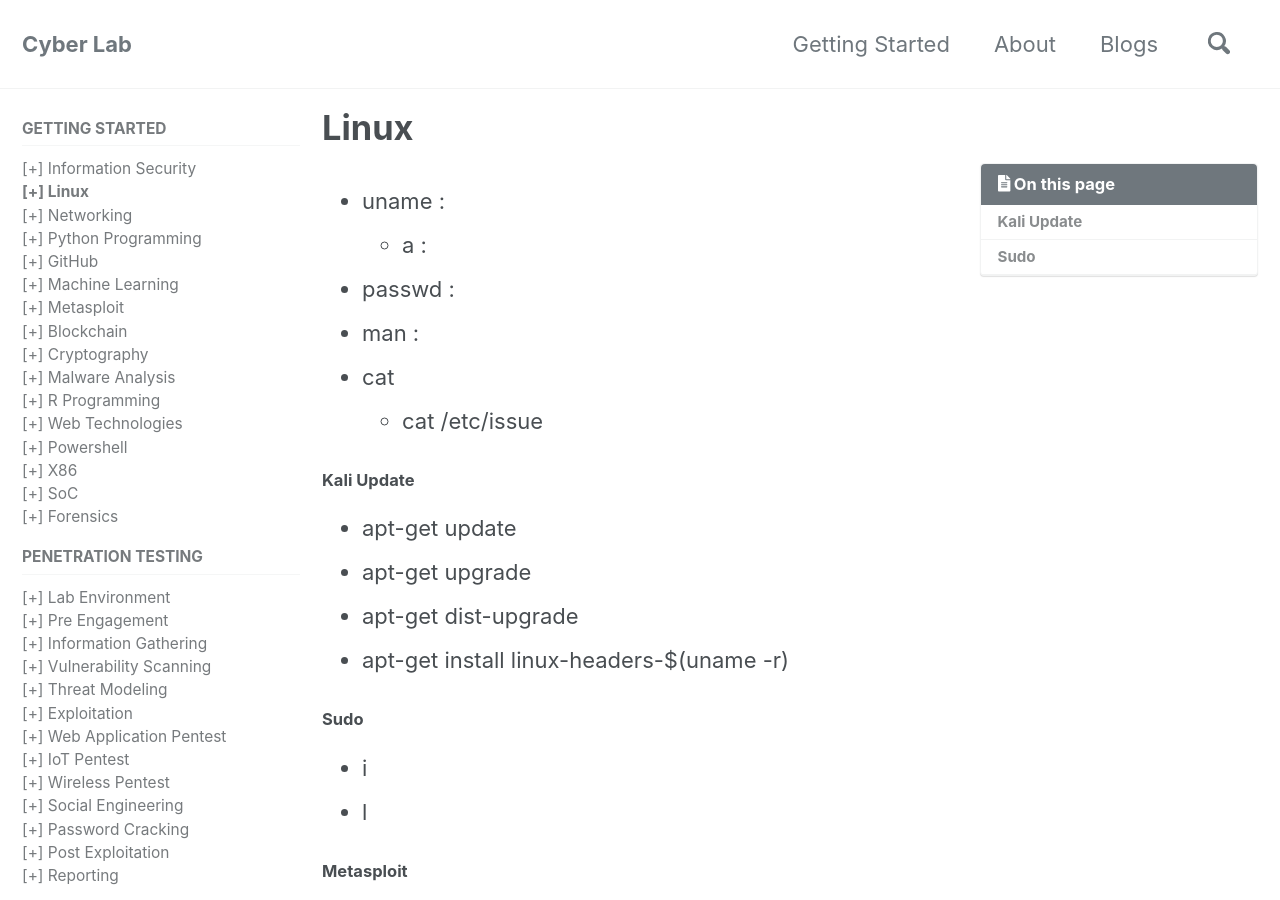
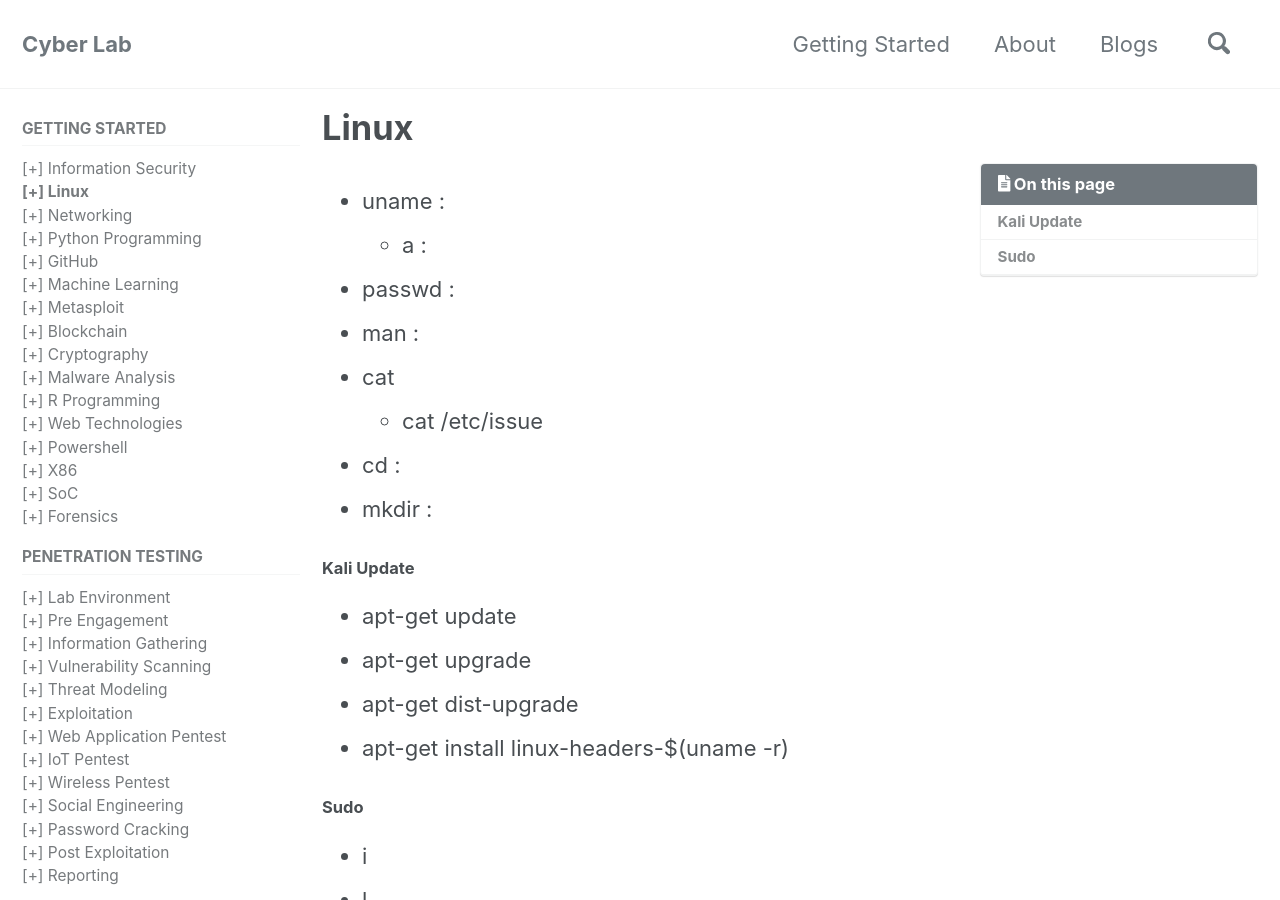
Before and after one commit to mohareti/cyberlab, a Jekyll site: the page built from _docs/02_linux-101.md, in a window 1280 px wide and 900 px high. Built offline with Jekyll 4.4.1, drawn with Linux system fonts in a browser that asks for light colours; cached includes are drawn as plain includes; nearby versions of some CDN libraries.

Commit message:
Update 02_linux-101.md

```diff
--- a/_docs/02_linux-101.md
+++ b/_docs/02_linux-101.md
@@ -9,6 +9,9 @@ toc: true
 - man :
 - cat
   - cat /etc/issue
+- cd :
+- mkdir :
+
 
 ##### Kali Update
 - apt-get update
```
